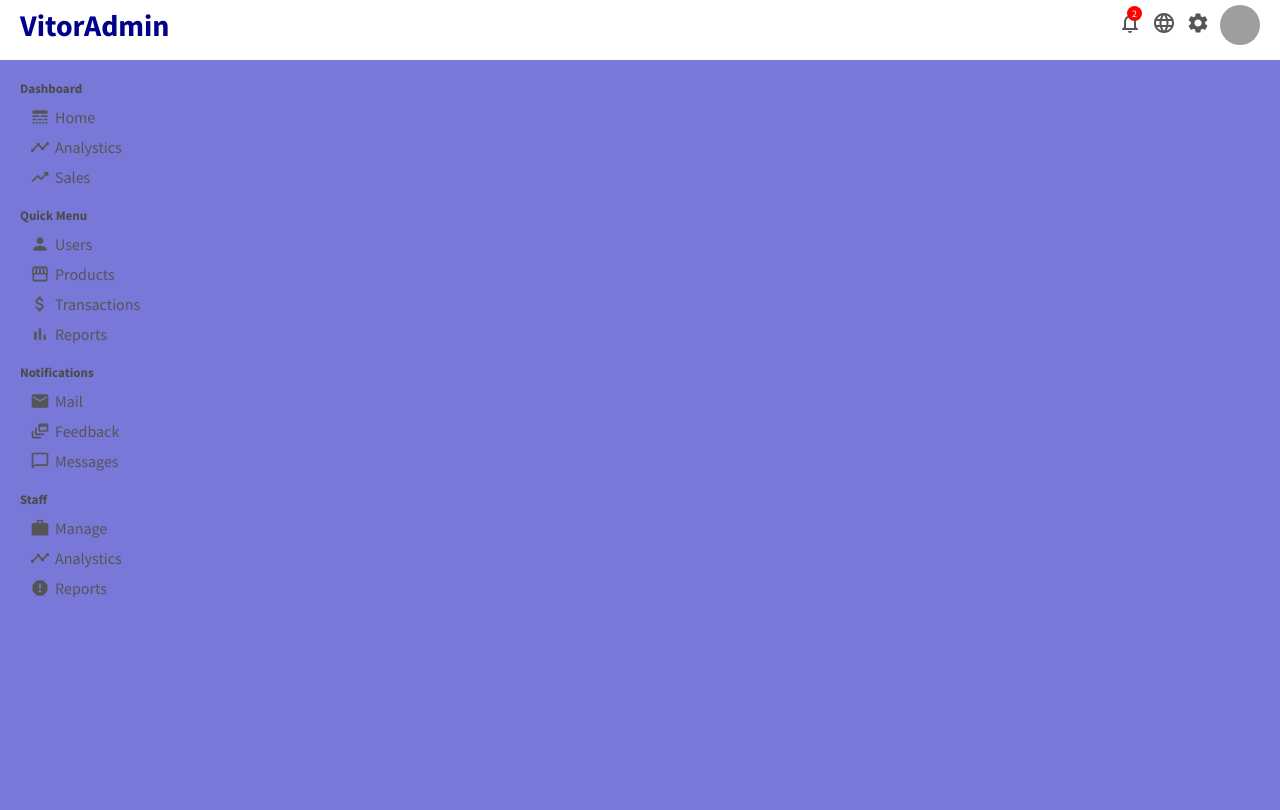
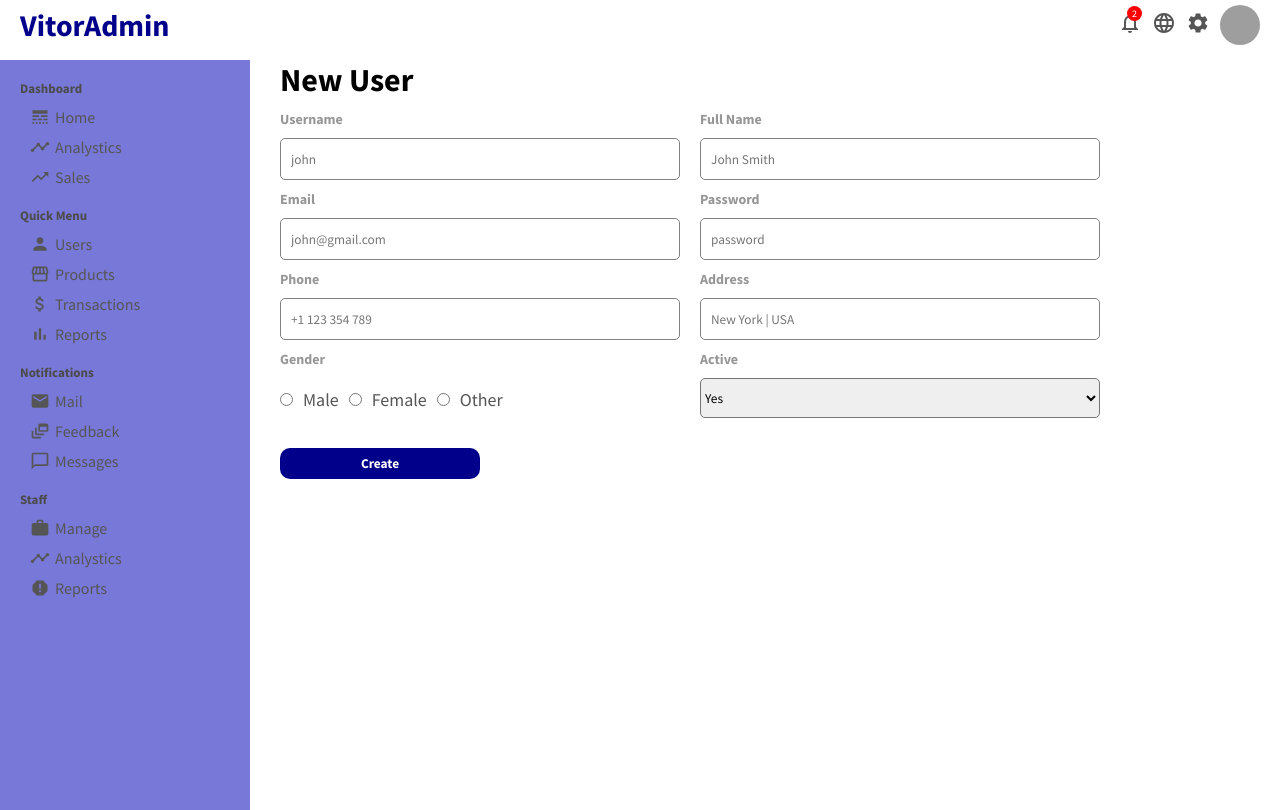
Before and after one commit to vitor-ramalho/admin-panel, a React (Create React App) app: page /newUser in a window 1280 px wide. Built offline with nearby package versions, Linux system fonts and the light colour scheme; grey boxes are pictures that could not be loaded.

Commit message:
Criacao pagina novo usuario

```diff
--- a/src/App.js
+++ b/src/App.js
@@ -8,6 +8,7 @@
   Route,
 } from 'react-router-dom';
 import UserList from "./Pages/UserList/UserList";
+import NewUser from "./Pages/NewUser/NewUser";
 import User from "./Pages/User/User";
 
 function App() {
@@ -26,6 +27,9 @@
           <Route path="/user/:userId">
             <User />
           </Route>
+          <Route path="/newUser">
+            <NewUser />
+          </Route>
         </Switch>
       </div>
     </Router>
--- a/src/Pages/NewUser/NewUser.css
+++ b/src/Pages/NewUser/NewUser.css
@@ -0,0 +1,57 @@
+.newUser{
+    flex: 4;
+    margin-left: 30px;
+}
+
+.newUserForm{
+    display: flex;
+    flex-wrap: wrap;
+}
+
+.newUserItem{
+    width: 400px;
+    display: flex;
+    flex-direction: column;
+    margin-top: 10px;
+    margin-right: 20px;
+}
+
+.newUserItem>label{
+    margin-bottom: 10px;
+    font-size: 14px;
+    font-weight: 600;
+    color: rgb(151, 150, 150);
+}
+
+.newUserItem>Input{
+    height: 20px;
+    padding: 10px;
+    border: 1px solid gray;
+    border-radius: 5px;
+}
+
+.newUserGender>input{
+    margin-top: 15px;
+}
+
+.newUserGender>label{
+    margin: 10px;
+    font-size: 18px;
+    color: #555;
+}
+
+.newUserSelect{
+    height: 40px;
+    border-radius: 5px;
+}
+.newUserButton{
+    width: 200px;
+    border: none;
+    background-color: darkblue;
+    color: white;
+    padding: 7px 10px;
+    font-weight: 600;
+    border-radius: 10px;
+    margin-top: 30px;
+    cursor: pointer;
+}
--- a/src/Pages/NewUser/NewUser.js
+++ b/src/Pages/NewUser/NewUser.js
@@ -0,0 +1,56 @@
+import './NewUser.css';
+
+const newUser = () => {
+    return (
+        <div className='newUser'>
+            <h1 className='newUserTitle'>New User</h1>
+            <form className='newUserForm'>
+                <div className='newUserItem'>
+                    <label>Username</label>
+                    <input type="text" placeholder='john' />
+                </div>
+                <div className='newUserItem'>
+                    <label>Full Name</label>
+                    <input type="text" placeholder='John Smith' />
+                </div>
+                <div className='newUserItem'>
+                    <label>Email</label>
+                    <input type="email" placeholder='john@gmail.com' />
+                </div>
+                <div className='newUserItem'>
+                    <label>Password</label>
+                    <input type="password" placeholder='password' />
+                </div>
+                <div className='newUserItem'>
+                    <label>Phone</label>
+                    <input type="password" placeholder='+1 123 354 789' />
+                </div>
+                <div className='newUserItem'>
+                    <label>Address</label>
+                    <input type="password" placeholder='New York | USA' />
+                </div>
+                <div className='newUserItem'>
+                    <label>Gender</label>
+                    <div className='newUserGender'>
+                        <input type="radio" name='gender' id='male' value="male" />
+                        <label for="male">Male</label>
+                        <input type="radio" name='gender' id='female' value="female" />
+                        <label for="female">Female</label>
+                        <input type="radio" name='gender' id='other' value="other" />
+                        <label for="other">Other</label>
+                    </div>
+                </div>
+                <div className='newUserItem'>
+                    <label>Active</label>
+                    <select className='newUserSelect' name="active" id="active">
+                        <option value="yes">Yes</option>
+                        <option value="no">No</option>
+                    </select>
+                </div>
+                <button className='newUserButton'>Create</button>
+            </form>
+        </div>
+    )
+}
+
+export default newUser
--- a/src/app.css
+++ b/src/app.css
@@ -2,3 +2,8 @@
     display: flex;
     margin-top: 10px;
 }
+
+.link{
+    text-decoration: none;
+    color: inherit;
+}
--- a/src/components/Sidebar/Sidebar.js
+++ b/src/components/Sidebar/Sidebar.js
@@ -15,6 +15,7 @@
     Work,
     Report
 } from '@material-ui/icons'
+import { Link } from 'react-router-dom'
 
 const Sidebar = () => {
     return (
@@ -40,14 +41,18 @@
                 <div className='sidebarMenu'>
                     <h3 className='sidebarTitle'>Quick Menu</h3>
                     <ul className='sidebarList'>
+                        <Link to="/users" className='link'>
                             <li className='sidebarListItem'>
                                 <Person className='sidebarIcon' />
                                 Users
                             </li>
+                        </Link>
+                        <Link to="/products" className='link'>
                             <li className='sidebarListItem'>
                                 <Storefront className='sidebarIcon' />
                                 Products
                             </li>
+                        </Link>
                         <li className='sidebarListItem'>
                             <AttachMoney className='sidebarIcon' />
                             Transactions
```
Lines whose indentation alone changed are shown as unchanged.
